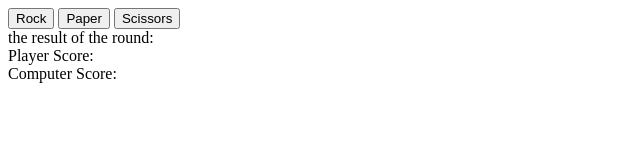
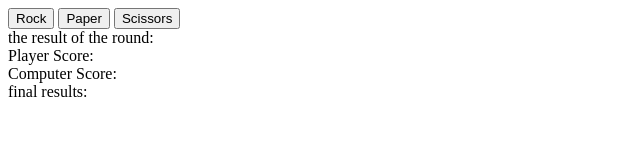
Before and after one commit to nothinktank/proj_RPS, a plain HTML site: page index.html in a window 1280 px wide. Shown: the whole page, without its empty margins (0-640 px from the left). Drawn offline with Linux system fonts and the light colour scheme.

Commit message:
Update index.html

```diff
--- a/index.html
+++ b/index.html
@@ -15,7 +15,7 @@
   <div id="p_score">Player Score: <span id="playerPoints"></span></div>
   <div id="c_score">Computer Score: <span id="computerPoints"></span></div>
 
-
+  <div>final results: <span id="final"></span></div>
 </div>
 </body>
 </html>
```
